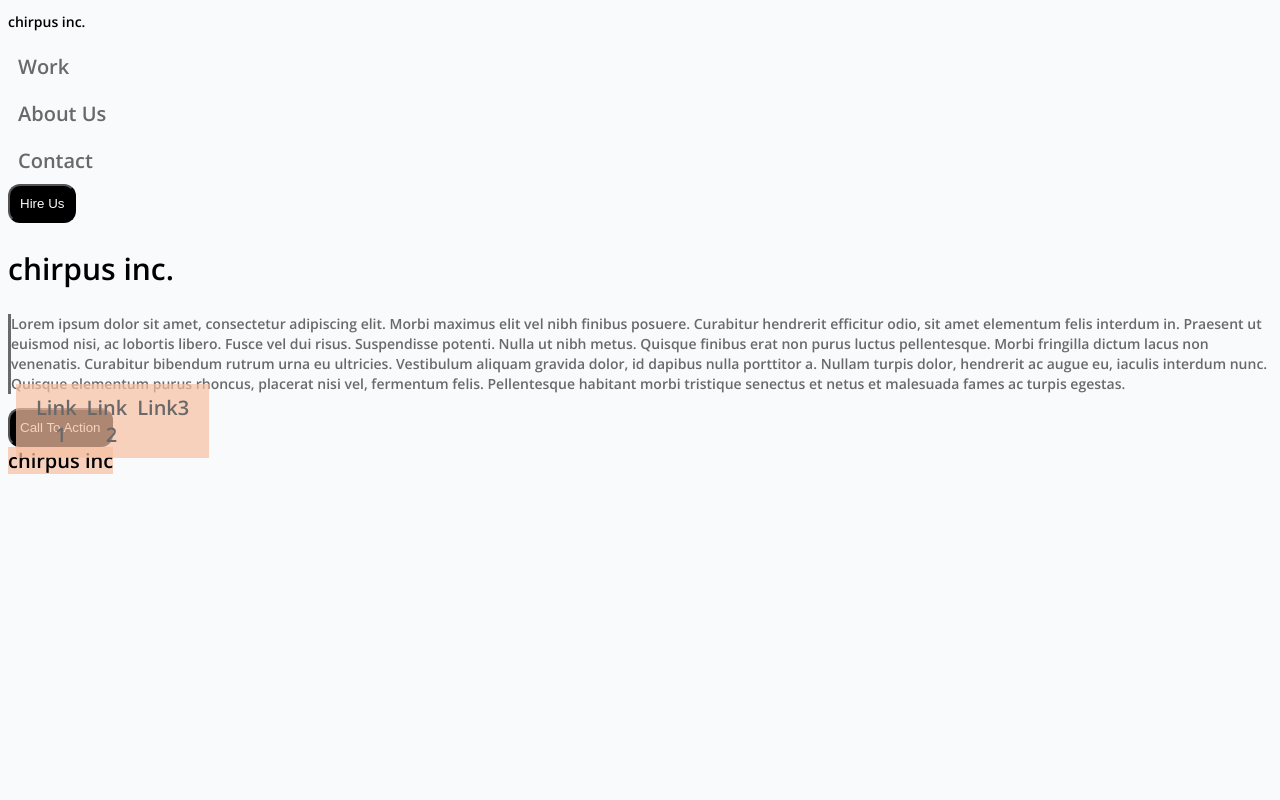
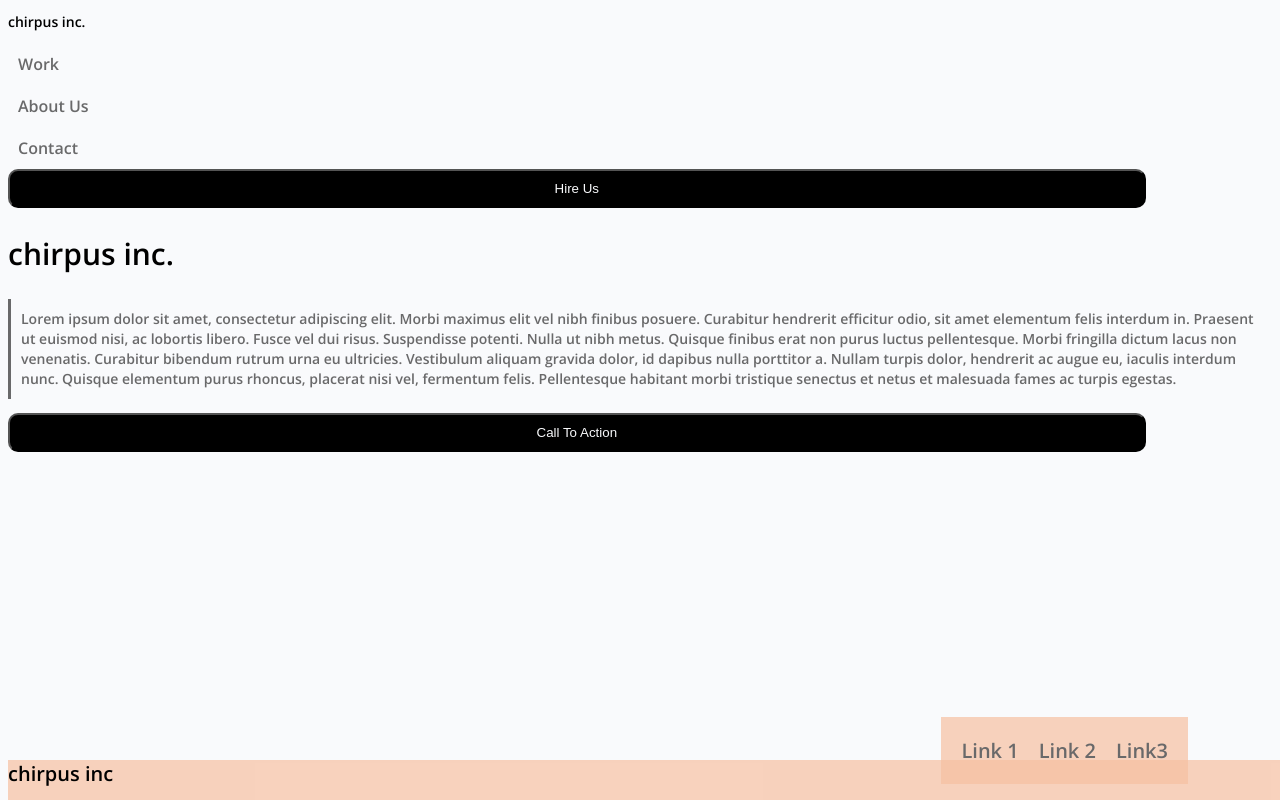
Before and after one commit to minimomo14/HTML-CSS-LAB-1-PT.1, a plain HTML site: page index.html in a window 1280 px wide. Drawn offline with nearby package versions, Linux system fonts and the light colour scheme.

Commit message:
First Commit

```diff
--- a/index.html
+++ b/index.html
@@ -17,7 +17,7 @@
 
 
 
-    </header>
+
 
 
 </head>
@@ -72,8 +72,9 @@
                 Call To Action
             </button>
         </div>
+    </header>
 
-</body>
+
 
 <footer>
     <div>
@@ -81,18 +82,19 @@
     </div>
 
     <div class="links-container">
-          <div>
+
             <a href="/Link1" id="Link1">Link 1</a>
 
-    </div>
-    <div>
-        <a href="/Link2" id="Link2">Link 2</a>
+
+
+            <a href="/Link2" id="Link2">Link 2</a>
+
+
+
+            <a href="/Link3" id="Link3">Link3</a>
+
 
     </div>
-    <div>
-        <a href="/Link3" id="Link3">Link3</a>
-
-    </div>
-</div>
 
 </footer>
+</body>
--- a/style.css
+++ b/style.css
@@ -67,10 +67,13 @@ head {
 
 button {
 text-decoration: none;
+    width: 90%;
     padding: 10px;
-    border-radius: 12px;
+    border-radius: 10px;
     background-color: black;
     color: #f9fafc
+
+
 
 
 }
@@ -80,17 +83,20 @@ text-decoration: none;
 p {
     border-left-style: solid;
     color:#69696a;
+    padding: 10px;
+
 
 }
 
 .nav {
     text-decoration: none;
+    font-size: 16px;
     display: flex;
     color: #69696a;
     flex-direction: column;
-    justify-content: space-around;
-    margin: 0;
-  padding: 0;
+    justify-content: space-between;
+    margin: 0px;
+  padding: 0px;
   width: 200px;
 
 }
@@ -112,18 +118,25 @@ a {
     background-color: rgba(247, 193, 162, 0.7);
     position: absolute;
     bottom:16px;
-    left: 8px;
+    right: 100px;
+    margin:0px;
 
 
 }
 
 footer {
     position: absolute;
+    bottom: 0;
+    width: 100%;
+    height: 40px;
     background-color: rgba(247, 193, 162, 0.7);
+    display: flex;
+    border-left: 10px;
     float: right;
     flex-direction: row;
     align-content: flex-end;
     justify-content: space-between
 
 
+
 }
```
